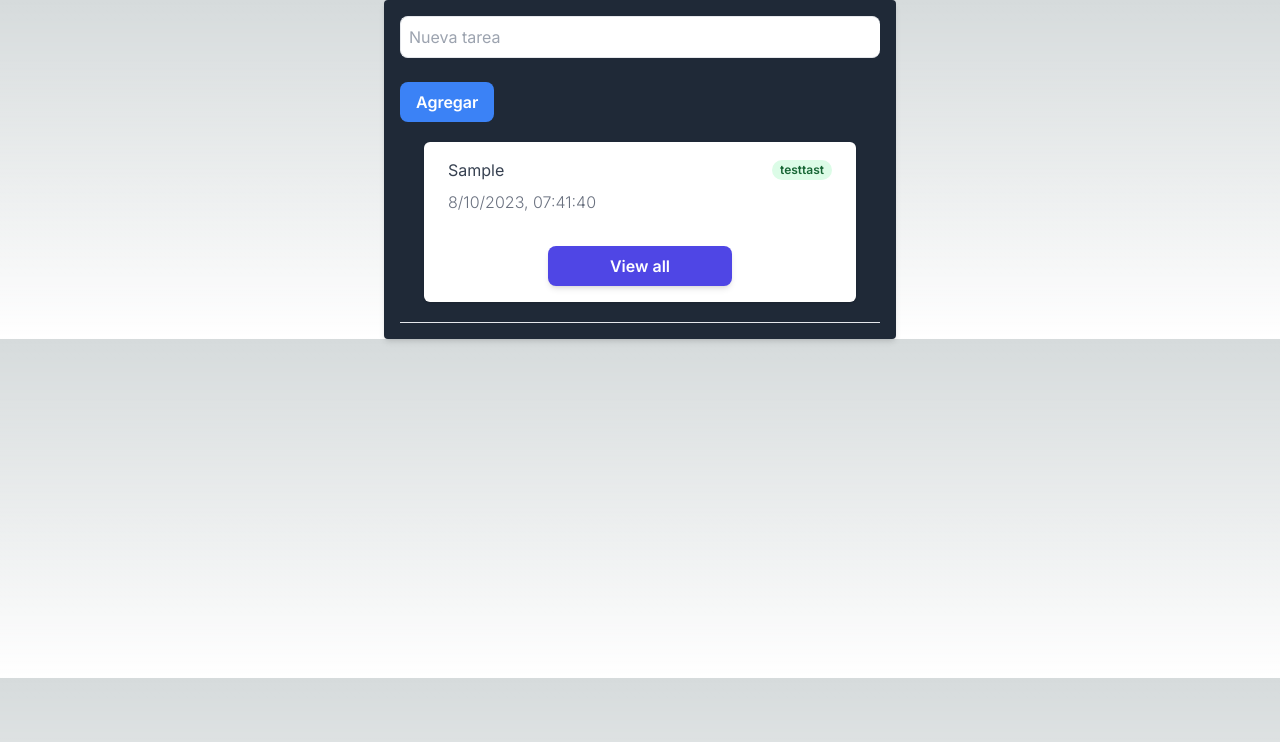
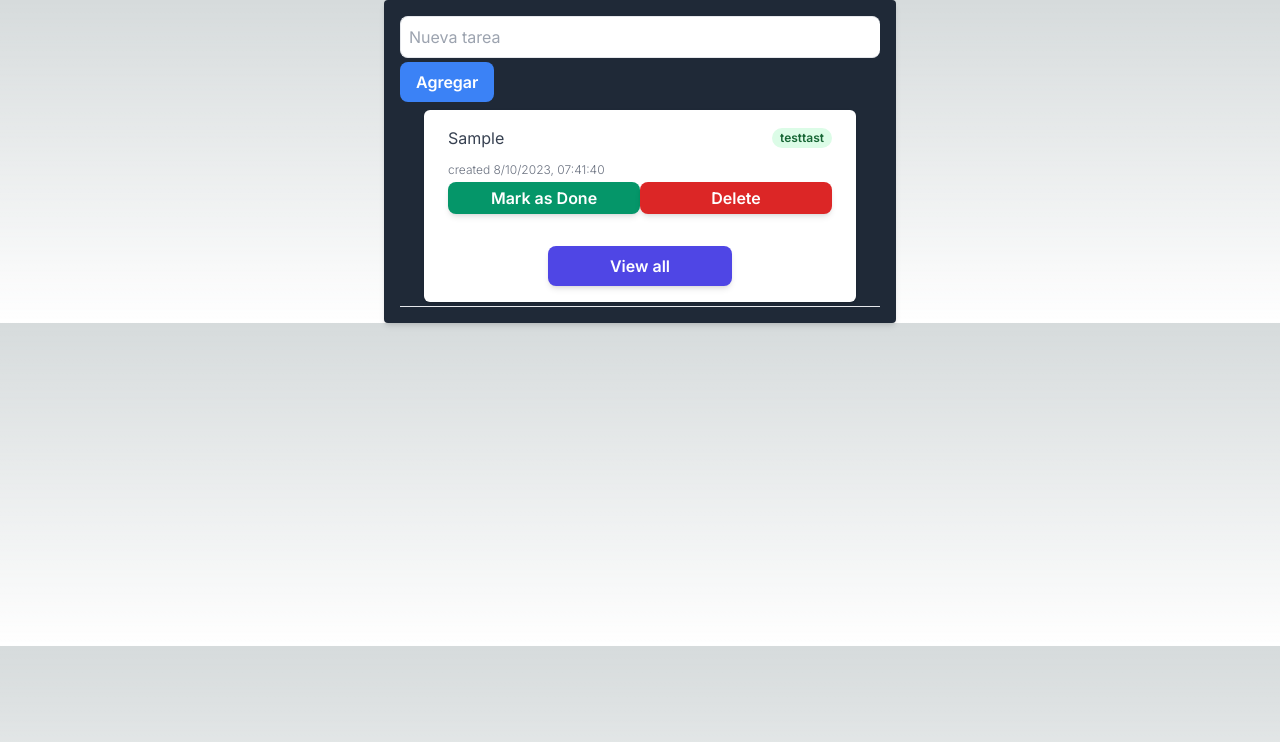
Before and after one commit to julianPescobar/todo-julian-next, a Next.js app: page / in a window 1280 px wide. Both pictures are taken after typing "Sample" into the empty fields and a click on the button "Agregar". Shown: the top 742 px of the page. Built offline with nearby package versions, Linux system fonts and the light colour scheme.

Commit message:
done and delete buttons with the new todolist

```diff
--- a/components/AddTodoButton.tsx
+++ b/components/AddTodoButton.tsx
@@ -5,7 +5,7 @@ export default function TodoButton({ onAddTodo }: TodoButtonProps) {
   return (
     <button
       onClick={onAddTodo}
-      className="px-4 py-2 bg-blue-500 text-white font-semibold rounded-lg hover:bg-blue-600"
+      className="px-4 my-1 py-2 bg-blue-500 text-white font-semibold rounded-lg hover:bg-blue-600"
     >
       Agregar
     </button>
--- a/components/Todo.tsx
+++ b/components/Todo.tsx
@@ -32,11 +32,16 @@ export default function Todo() {
   };
 
   const eliminarTarea = (index: any) => {
-    //Todo: make something that works with my new class
+    const updatedTareas = [...tareas];
+    updatedTareas.splice(index, 1);
+    setTareas(updatedTareas);
   };
 
   const marcarDone = (index: any) => {
-    //Todo: make something that works with my new class
+    const updatedTareas = [...tareas];
+    updatedTareas[index].completed = true;
+    updatedTareas[index].completedDate = new Date();
+    setTareas(updatedTareas);
   };
 
   const handleKeyDown = (event: any) => {
@@ -53,10 +58,12 @@ export default function Todo() {
         value={inputValor}
         onPressEnter={handleKeyDown}
       />
-      <br />
       <TodoButton onAddTodo={agregarTarea} />
-      <br />
-      <AnotherList tareas={tareas}></AnotherList>
+      <AnotherList
+        tareas={tareas}
+        eliminarTarea={eliminarTarea}
+        marcarDone={marcarDone}
+      ></AnotherList>
     </div>
   );
 }
--- a/components/TodoList.tsx
+++ b/components/TodoList.tsx
@@ -60,9 +60,24 @@ export default function TodoList({
   );
 }
 
-export function AnotherList({ tareas }: { tareas: Task[] }) {
+export function AnotherList({
+  tareas,
+  eliminarTarea,
+  marcarDone,
+}: {
+  tareas: Task[];
+  eliminarTarea: (index: number) => void;
+  marcarDone: (index: number) => void;
+}) {
   const [newItemIndex, setNewItemIndex] = useState<number | null>(null);
-
+  const handleEliminarTarea = (index: number) => {
+    // Llama a la función eliminarTarea que le pases como prop
+    eliminarTarea(index);
+  };
+  const handleMarcarDone = (index: number) => {
+    // Llama a la función eliminarTarea que le pases como prop
+    marcarDone(index);
+  };
   useEffect(() => {
     // Cuando tareas cambia, establece el índice del nuevo elemento
     if (tareas.length > 0) {
@@ -70,17 +85,24 @@ export function AnotherList({ tareas }: { tareas: Task[] }) {
     }
   }, [tareas]);
   return (
-    <div className="px-4 py-5 border-b rounded-t sm:px-6">
+    <div className="px-1 py-1 border-b rounded-t sm:px-6">
       <div className="overflow-hidden bg-white shadow dark:bg-gray-800 sm:rounded-md">
         <ul className="divide-y divide-gray-200">
-          {tareas.map((task: Task, i: number) => (
-            <li key={i}>
+          {tareas
+            .map((task: Task, i: number) => (
+              <li
+                key={i}
+                className={`${
+                  task.completed ? "pointer-events-none opacity-25" : ""
+                }`}
+              >
                 <a className="block hover:bg-gray-50 dark:hover:bg-gray-900">
                   <div className="px-4 py-4 sm:px-6">
                     <div className="flex items-center justify-between">
-                    <p className="text-gray-700 text-md dark:text-white md:truncate">
+                      <p className="text-gray-700 text-md dark:text-white md:truncate line-clamp-4">
                         {task.title}
                       </p>
+
                       <div className="flex flex-shrink-0 ml-2">
                         <p className="inline-flex px-2 text-xs font-semibold leading-5 text-green-800 bg-green-100 rounded-full">
                           {task.tags}
@@ -89,15 +111,49 @@ export function AnotherList({ tareas }: { tareas: Task[] }) {
                     </div>
                     <div className="mt-2 sm:flex sm:justify-between">
                       <div className="sm:flex">
-                      <p className="flex items-center font-light text-gray-500 text-md dark:text-gray-300">
-                        {task.createDate.toLocaleString("es-AR")}
+                        <p className="flex py-1 items-center font-light text-gray-500 text-xs dark:text-gray-300">
+                          created {task.createDate.toLocaleString("es-AR")}
                         </p>
                       </div>
                     </div>
+
+                    {task.completed ? (
+                      <div className=" sm:flex sm:justify-between">
+                        <div className="sm:flex">
+                          <p className="flex py-1 items-center font-light text-gray-500 text-xs dark:text-gray-300">
+                            done {task.completedDate?.toLocaleString("es-AR")}
+                          </p>
+                        </div>
+                      </div>
+                    ) : (
+                      <>
+                        <button
+                          type="button"
+                          onClick={() => handleMarcarDone(i)}
+                          className={
+                            `${task.completed && "invisible"}` +
+                            " py-1 px-1  bg-emerald-600 hover:bg-emerald-700 focus:ring-emerald-500 focus:ring-offset-emerald-200 text-white w-6/12 transition ease-in duration-200 text-center text-base font-semibold shadow-md focus:outline-none focus:ring-2 focus:ring-offset-2  rounded-lg "
+                          }
+                        >
+                          Mark as Done
+                        </button>
+                        <button
+                          onClick={() => handleEliminarTarea(i)}
+                          type="button"
+                          className={
+                            `${task.completed && "invisible"}` +
+                            " py-1 px-1  bg-red-600 hover:bg-red-700 focus:ring-red-500 focus:ring-offset-red-200 text-white w-6/12 transition ease-in duration-200 text-center text-base font-semibold shadow-md focus:outline-none focus:ring-2 focus:ring-offset-2  rounded-lg "
+                          }
+                        >
+                          Delete
+                        </button>
+                      </>
+                    )}
                   </div>
                 </a>
               </li>
-          ))}
+            ))
+            .slice(0, 10)}
         </ul>
         <div className="w-full p-4 mx-auto md:w-1/2">
           <button
```
Lines whose indentation alone changed are shown as unchanged.
